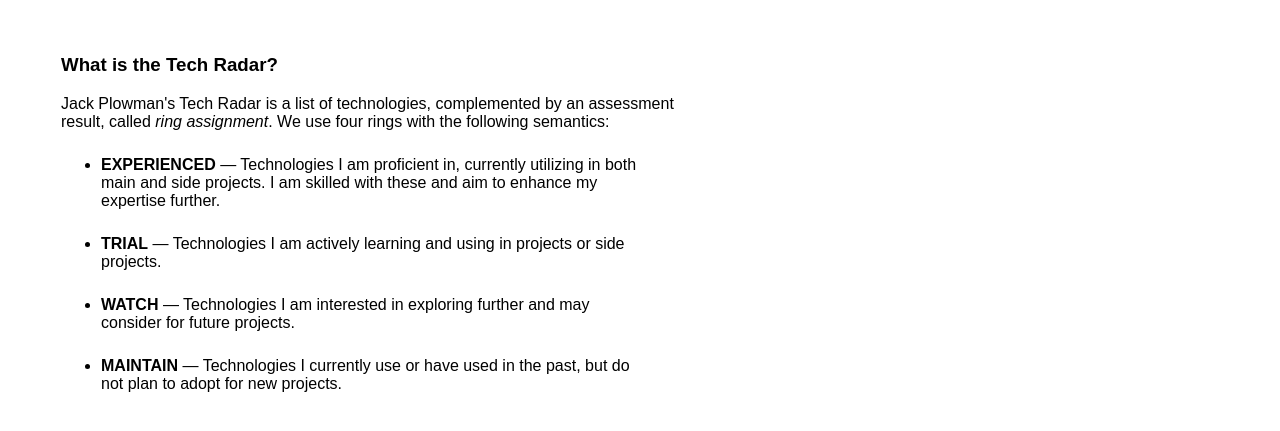
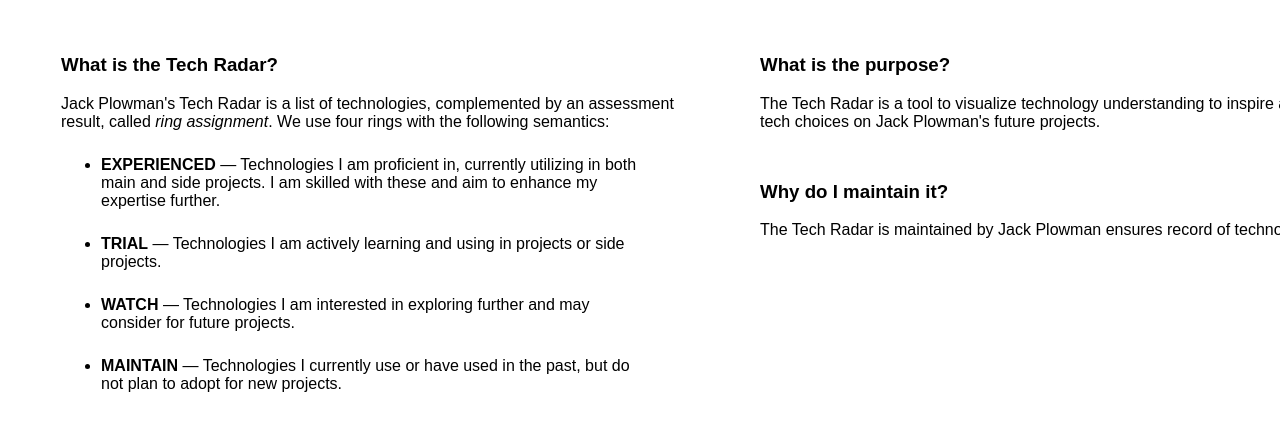
Before and after one commit to JackPlowman/tech-radar, a plain HTML site: page github-pages/index.html in a window 1280 px wide. Shown: the part 161-592 px from the top of the page. Drawn offline with nearby package versions, Linux system fonts and the light colour scheme.

Commit message:
Add project description and maintenance details
Prettier

```diff
--- a/github-pages/index.html
+++ b/github-pages/index.html
@@ -95,7 +95,19 @@
               </li>
             </ul>
           </td>
-          <td></td>
+          <td>
+            <h3>What is the purpose?</h3>
+            <p>
+              The Tech Radar is a tool to visualize technology understanding to
+              inspire and support tech choices on Jack Plowman's future
+              projects.
+            </p>
+            <h3>Why do I maintain it?</h3>
+            <p>
+              The Tech Radar is maintained by Jack Plowman ensures record of
+              technology decisions.
+            </p>
+          </td>
         </tr>
       </tbody>
     </table>
```
